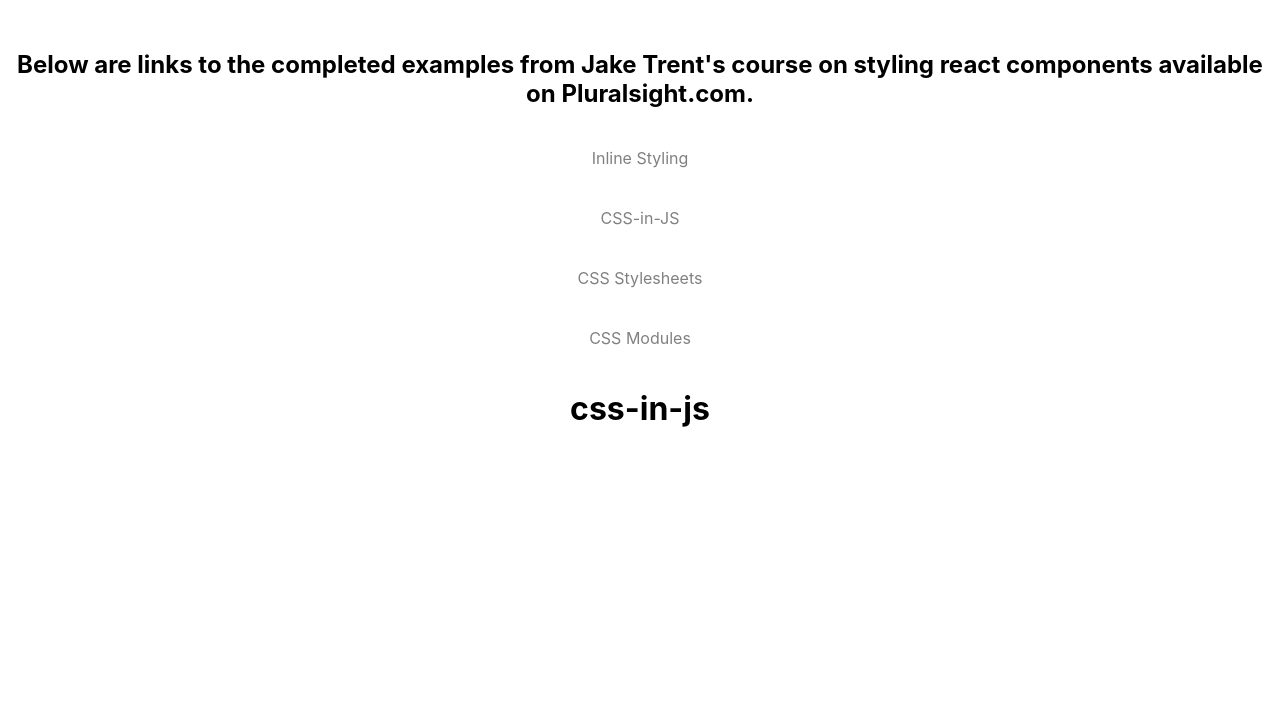
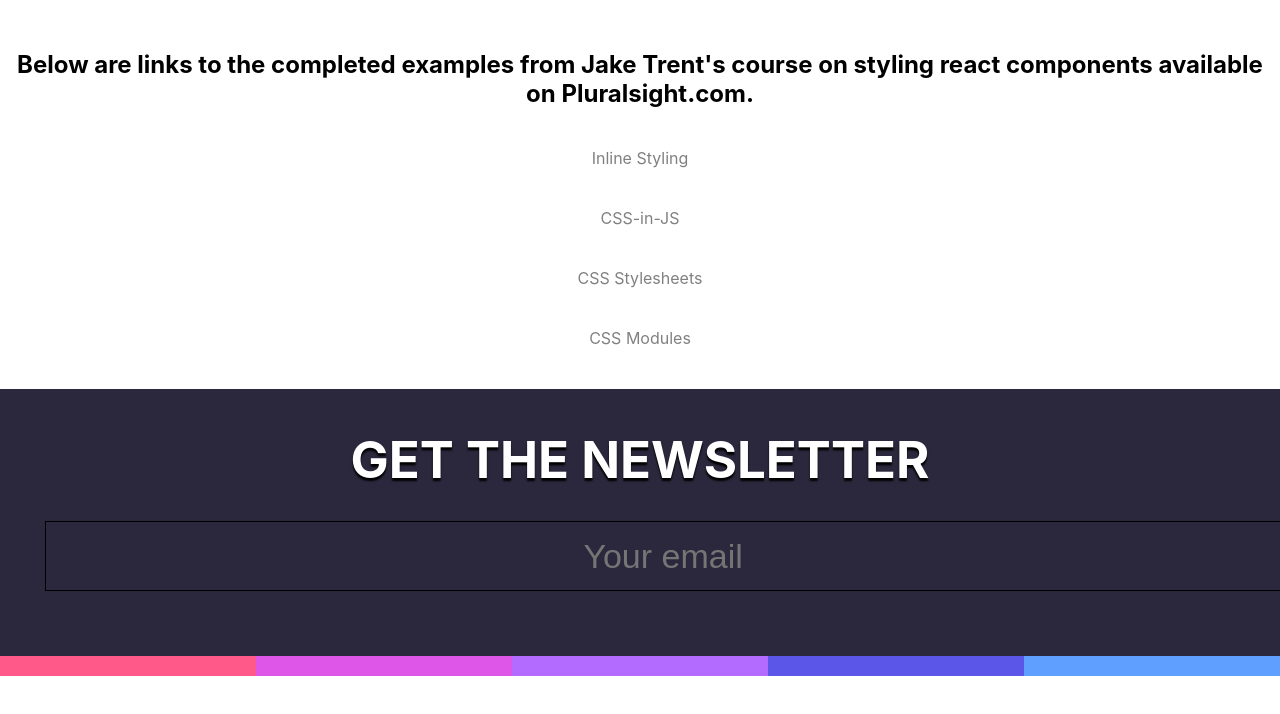
Before and after one commit to Kashiff11/styling-react-components, a React (Create React App) app: page /css-in-js in a window 1280 px wide. Shown: the top 714 px of the page. Built offline with nearby package versions, Linux system fonts and the light colour scheme; the HTML template or start-up script is replaced by a standard one.

Commit message:
Styling with styled-components initiated

```diff
--- a/package.json
+++ b/package.json
@@ -10,6 +10,7 @@
     "react-dom": "^17.0.1",
     "react-router-dom": "^5.2.0",
     "react-scripts": "4.0.2",
+    "styled-components": "^5.2.1",
     "web-vitals": "^1.1.0"
   },
   "scripts": {
--- a/src/App.js
+++ b/src/App.js
@@ -1,5 +1,6 @@
 import './App.css';
 import Inline from './Inline';
+import CssInJS from './CssInJS';
 import { Link, Route, Switch } from "react-router-dom";
 
 const theme = {
@@ -36,7 +37,7 @@
         <Route exact path='/inline'>
           <Inline />
         </Route>
-        <Route exact path='/css-in-js'><h1>css-in-js</h1></Route>
+        <Route exact path='/css-in-js'><h1><CssInJS/></h1></Route>
         <Route exact path='/css-stylesheets'><h1>css-stylesheets</h1></Route>
         <Route exact path='/css-modules'><h1>css-modules</h1></Route>
       </Switch>
--- /dev/null
+++ b/src/CssInJS.js
@@ -0,0 +1,147 @@
+import React from 'react'
+import styled from 'styled-components'
+
+const color = {
+  spectrum1: '#ff598a',
+  spectrum2: '#de56e8',
+  spectrum3: '#b36bff',
+  spectrum4: '#5b56e8',
+  spectrum5: '#5e9fff',
+}
+
+const Container = styled.section`
+  position: relative;
+  max-width: 100%;
+  font-size: 1.25em;
+  padding: 1em 1em 2em 1em;
+  background: #2b283d;
+`
+
+const Header = styled.header`
+  position: relative;
+  color: #fff;
+  z-index: 1;
+  text-transform: uppercase;
+  font-size: 0.85em;
+  text-shadow: 0 3px 2px #000;
+  h2 {
+    margin: 0 0 0.5em 0;
+  }
+`
+
+const Email = styled.input`
+  position: relative;
+  height: 2em;
+  line-height: 2em;
+  font-size: 0.85em;
+  padding: 0 0.5em;
+  width: 100%;
+  margin: 0.15em;
+  border: 1px solid black;
+  color: inherit;
+  background: inherit;
+  text-align: inherit;
+`
+
+const Submit = styled.button`
+  position: absolute;
+  left: 50%;
+  z-index: 1;
+  overflow: hidden;
+  margin: 0;
+  background: transparent;
+  color: #070222;
+  background: #fff;
+  font-weight: bold;
+  border: 0;
+  cursor: pointer;
+  text-transform: uppercase;
+  transition: all 300ms;
+  transform: translateX(-50%) rotate(0deg);
+  bottom: auto;
+  height: 0;
+  width: 0;
+  font-size: 0;
+  padding: 0;
+  border-bottom: 0;
+`
+
+const Spectrum = styled.div`
+  position: absolute;
+  top: 0;
+  bottom: 0;
+  left: 0;
+  width: 100%;
+  display: flex;
+  align-items: flex-end;
+  pointer-events: none;
+`
+
+const Bar = styled.div`
+  height: 0.5em;
+  width: 20%;
+  transform-origin: bottom;
+  transition: all 1s;
+  &:nth-child(1n) {
+    background: ${color.spectrum1};
+    animation-delay: 0;
+  }
+  &:nth-child(2n) {
+    background: ${color.spectrum2};
+    animation-delay: 50ms;
+  }
+  &:nth-child(3n) {
+    background: ${color.spectrum3};
+    animation-delay: 100ms;
+  }
+  &:nth-child(4n) {
+    background: ${color.spectrum4};
+    animation-delay: 150ms;
+  }
+  &:nth-child(5n) {
+    background: ${color.spectrum5};
+    animation-delay: 200ms;
+  }
+`
+
+function Newsletter(props) {
+  const [email, setEmail] = React.useState('')
+  // const emailPartsCount = countEmailParts(email)
+  return (
+    <Container>
+      <Spectrum aria-hidden>
+        {Array.from(Array(5)).map((_, i) => (
+          <Bar key={i}></Bar>
+        ))}
+      </Spectrum>
+      <Header>
+        <h2>Get the newsletter</h2>
+      </Header>
+      <Email
+        type="email"
+        placeholder="Your email"
+        value={email}
+        onChange={(evt) => setEmail(evt.target.value)}
+      />
+      <Submit>Sign up</Submit>
+    </Container>
+  )
+}
+
+export default Newsletter
+
+// function countEmailParts(email) {
+//   if (/@.+\..{2,}$/.test(email)) {
+//     return 5
+//   } else if (/@.+\..?$/.test(email)) {
+//     return 4
+//   } else if (/@.+$/.test(email)) {
+//     return 3
+//   } else if (/@/.test(email)) {
+//     return 2
+//   } else if (/.+/.test(email)) {
+//     return 1
+//   } else {
+//     return 0
+//   }
+// }
--- a/src/Inline.js
+++ b/src/Inline.js
@@ -18,7 +18,7 @@
         ))}
       </div>
       <header style={styles.header()}>
-        <h2 style={styles.headerH2()}>Get the newsletter</h2>
+        <h2 style={styles.headerH2()}>Inline Styling: Get the newsletter</h2>
       </header>
       <input
         style={styles.email({ focused: emailFocused})}
@@ -98,7 +98,7 @@
     lineHeight: '2em',
     fontSize: '0.85em',
     padding: '0 0.5em',
-    width: '100%',
+    width: '60%',
     margin: '0.15em',
     border: '1px solid black',
     color: 'inherit',
```
Also changed, not shown: 1 other file (tests, documents, lock files or other folders).
